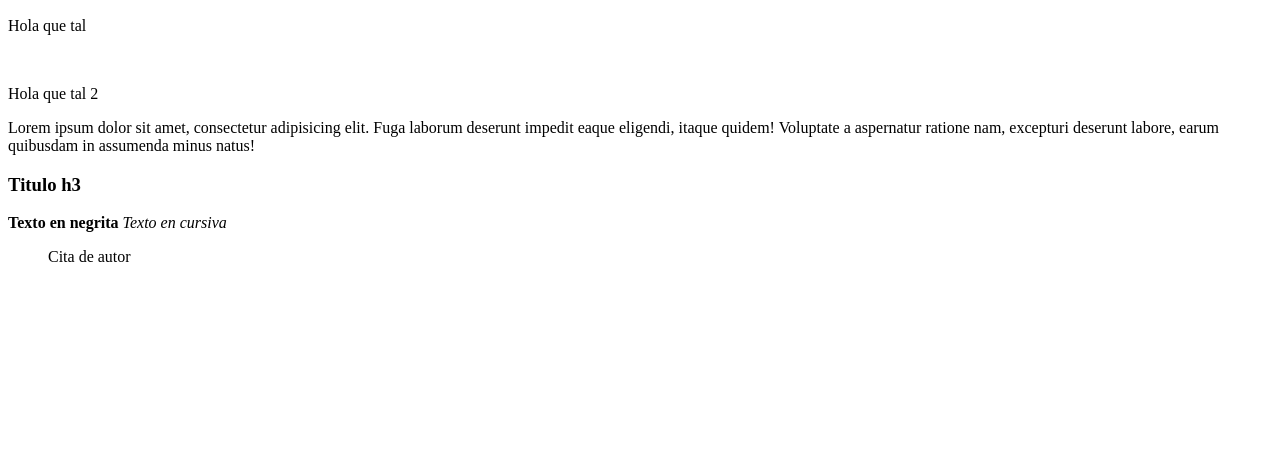
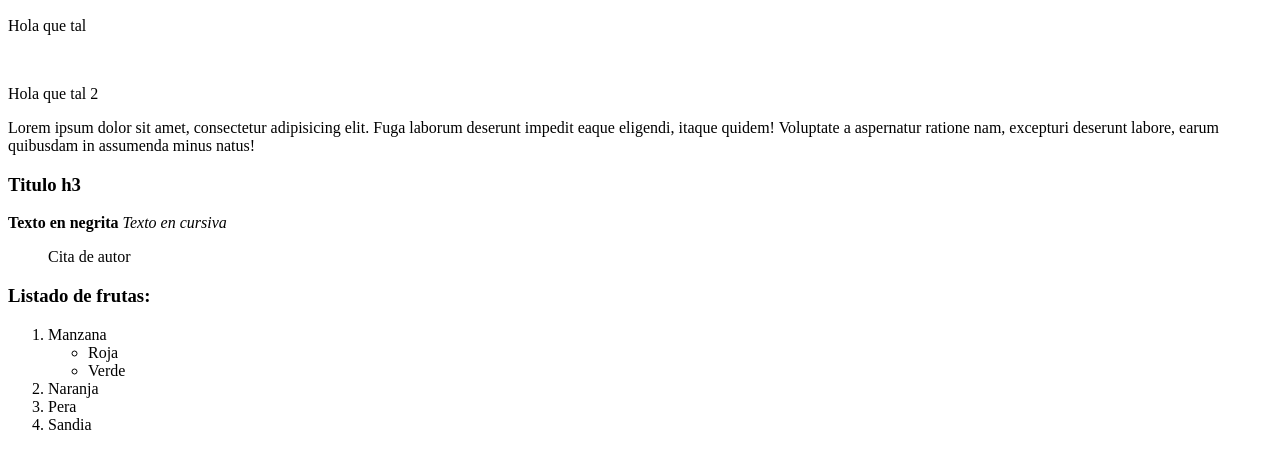
Before and after one commit to JSisques/Udemy-Master-Javascript, a plain HTML site: page HTML/index.html in a window 1280 px wide. Shown: the part 110-578 px from the top of the page. Drawn offline with Linux system fonts and the light colour scheme.

Commit message:
Seccion 3: Listas

```diff
--- a/HTML/index.html
+++ b/HTML/index.html
@@ -17,5 +17,16 @@
     <strong>Texto en negrita</strong>
     <em>Texto en cursiva</em>
     <blockquote>Cita de autor</blockquote>
+    <h3>Listado de frutas:</h3>
+    <ol>
+        <li>Manzana</li>
+            <ul>
+                <li>Roja</li>
+                <li>Verde</li>
+            </ul>
+        <li>Naranja</li>
+        <li>Pera</li>
+        <li>Sandia</li>
+    </ol>
 </body>
 </html>
```
